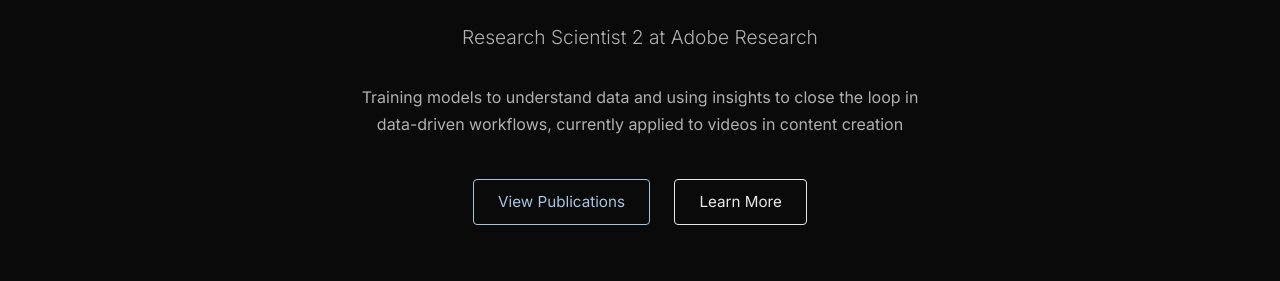
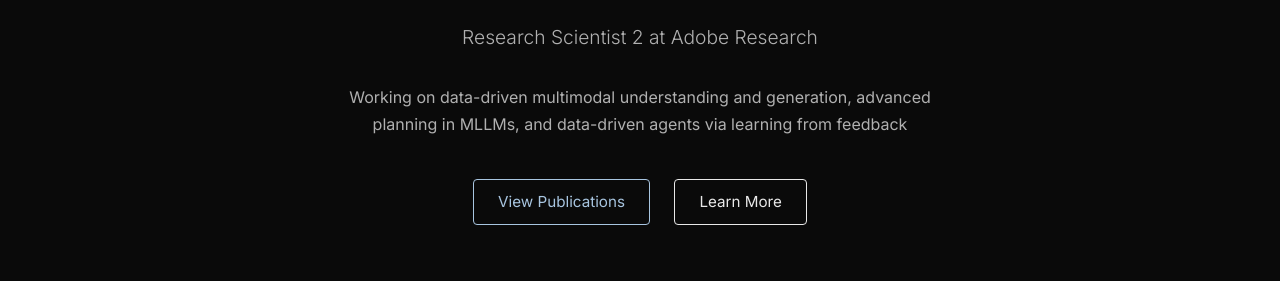
Before and after one commit to ISHITADG/ishitadg.github.io, a Jekyll site: the page built from index.html, in a window 1280 px wide and 900 px high, scrolled down 318 px. Shown: the part 173-454 px from the top of the window. Built offline with Jekyll 4.4.1, drawn with Linux system fonts in a browser that asks for light colours; the list of posts is cut into pages by our own code; a style sheet for code colours, icons or effects is not loaded.

Commit message:
Update homepage hero description: data-driven multimodal understanding, advanced planning in MLLMs, data-driven agents via learning from feedback

```diff
--- a/index.html
+++ b/index.html
@@ -15,7 +15,7 @@
       Research Scientist 2 at Adobe Research
     </p>
     <p class="hero-description" style="font-size: 1rem; max-width: 600px; margin: 0 auto 2.5rem; line-height: 1.7; color: #b0b0b0; animation: fadeInUp 1.2s ease-out;">
-      Training models to understand data and using insights to close the loop in data-driven workflows, currently applied to videos in content creation
+      Working on data-driven multimodal understanding and generation, advanced planning in MLLMs, and data-driven agents via learning from feedback
     </p>
     <div class="hero-buttons" style="animation: fadeInUp 1.4s ease-out;">
       <a href="{{ '/publications/' | relative_url }}" class="btn btn-primary" style="margin: 0 10px; padding: 10px 24px; border-radius: 4px; text-decoration: none; display: inline-block; border: 1px solid #a8c5e0; color: #a8c5e0; font-weight: 400; transition: all 0.3s; font-size: 0.95rem;">
```
